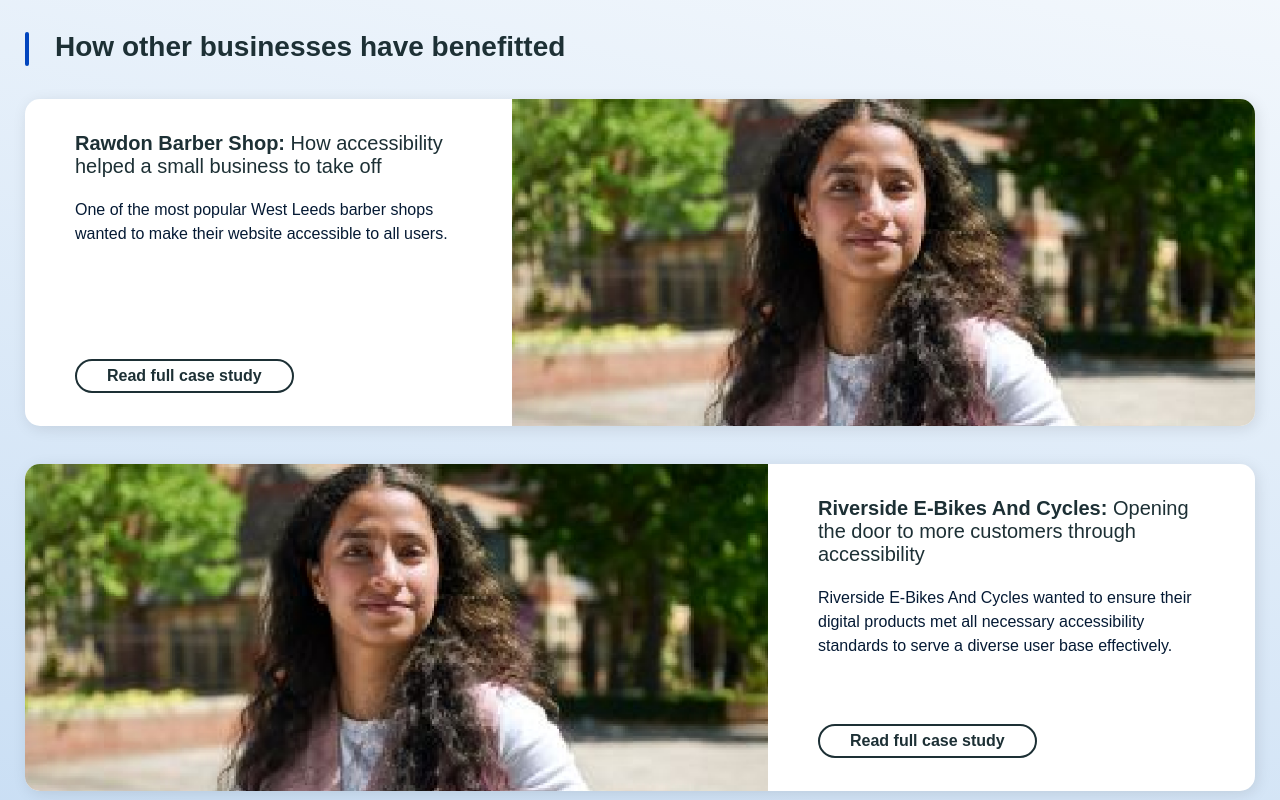
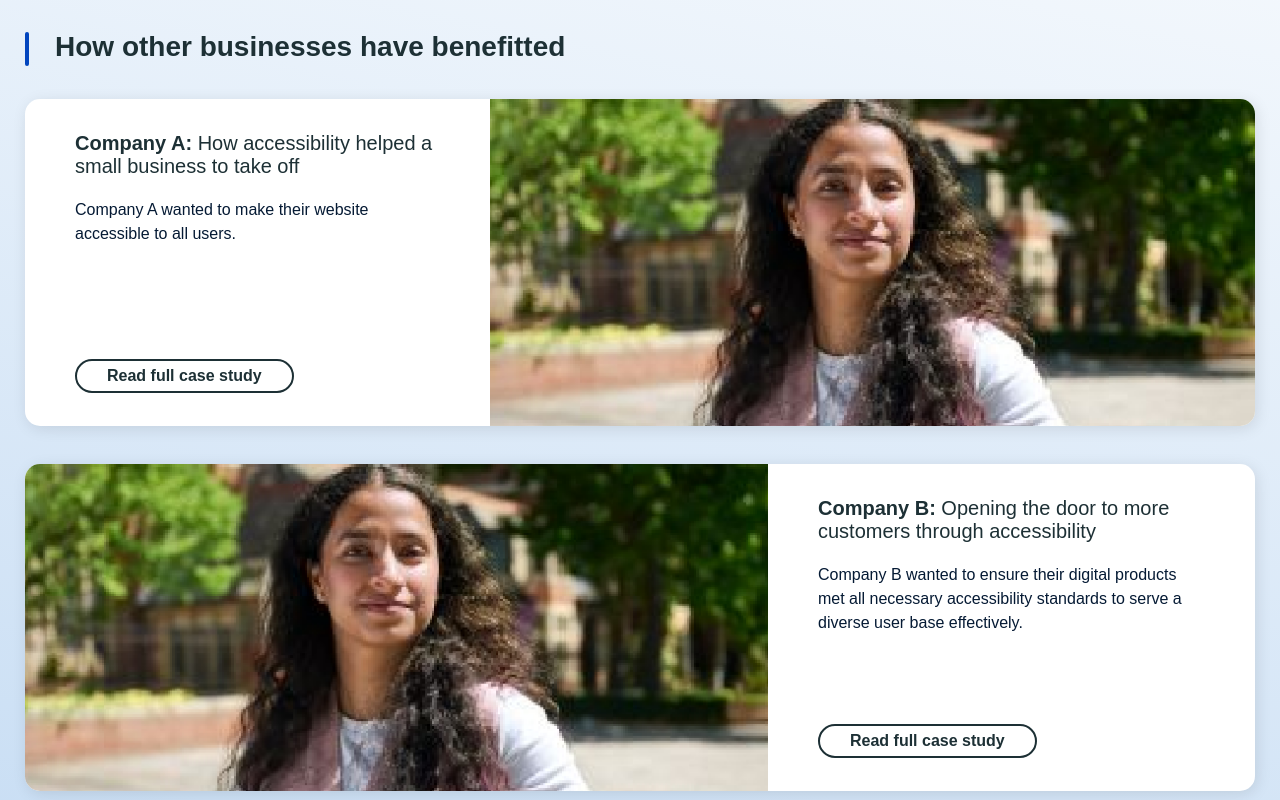
Before and after one commit to WillisDyson/project-rb, a React (Create React App) app: page / in a window 1280 px wide. Shown: the part 1260-2060 px from the top of the page. Built offline with nearby package versions, Linux system fonts and the light colour scheme; a web font is replaced by a local one.

Commit message:
Anonymising data

```diff
--- a/src/data/footer/footerData.js
+++ b/src/data/footer/footerData.js
@@ -29,7 +29,8 @@ export const socialLinksData = {
 
 export const smallPrintData = {
   text: [
-      "© 2025 Rolling Block Ltd – Registered in England & Wales – All rights reserved.",
+      // "© 2025 Rolling Block Ltd – Registered in England & Wales – All rights reserved.",
+      "Not currently a registered company – this information is for demonstration purposes only.",
       "Company No. XXXXXXXX",
       "Registered Address: XX XXXXXX XXXXX, XXXXX, XXXX XXX",
       "VAT No. XXX XXXX XXX",
--- a/src/data/homepage/homepageData.js
+++ b/src/data/homepage/homepageData.js
@@ -45,20 +45,20 @@ export const whyAccessibility = [
 export const helpingOtherBusinesses = [
   {
     articleUrl: "#",
-    companyName: "Rawdon Barber Shop",
+    companyName: "Company A",
     header: "How accessibility helped a small business to take off",
     description:
-      "One of the most popular West Leeds barber shops wanted to make their website accessible to all users.",
+      "Company A wanted to make their website accessible to all users.",
     linkText: "Read full case study",
     imageUrl: placeholderArticlePreview,
     imageAlt: "Abc",
   },
   {
     articleUrl: "#",
-    companyName: "Riverside E-Bikes And Cycles",
+    companyName: "Company B",
     header: "Opening the door to more customers through accessibility",
     description:
-      "Riverside E-Bikes And Cycles wanted to ensure their digital products met all necessary accessibility standards to serve a diverse user base effectively.",
+      "Company B wanted to ensure their digital products met all necessary accessibility standards to serve a diverse user base effectively.",
     linkText: "Read full case study",
     imageUrl: placeholderArticlePreview,
     imageAlt: "Abc",
```
